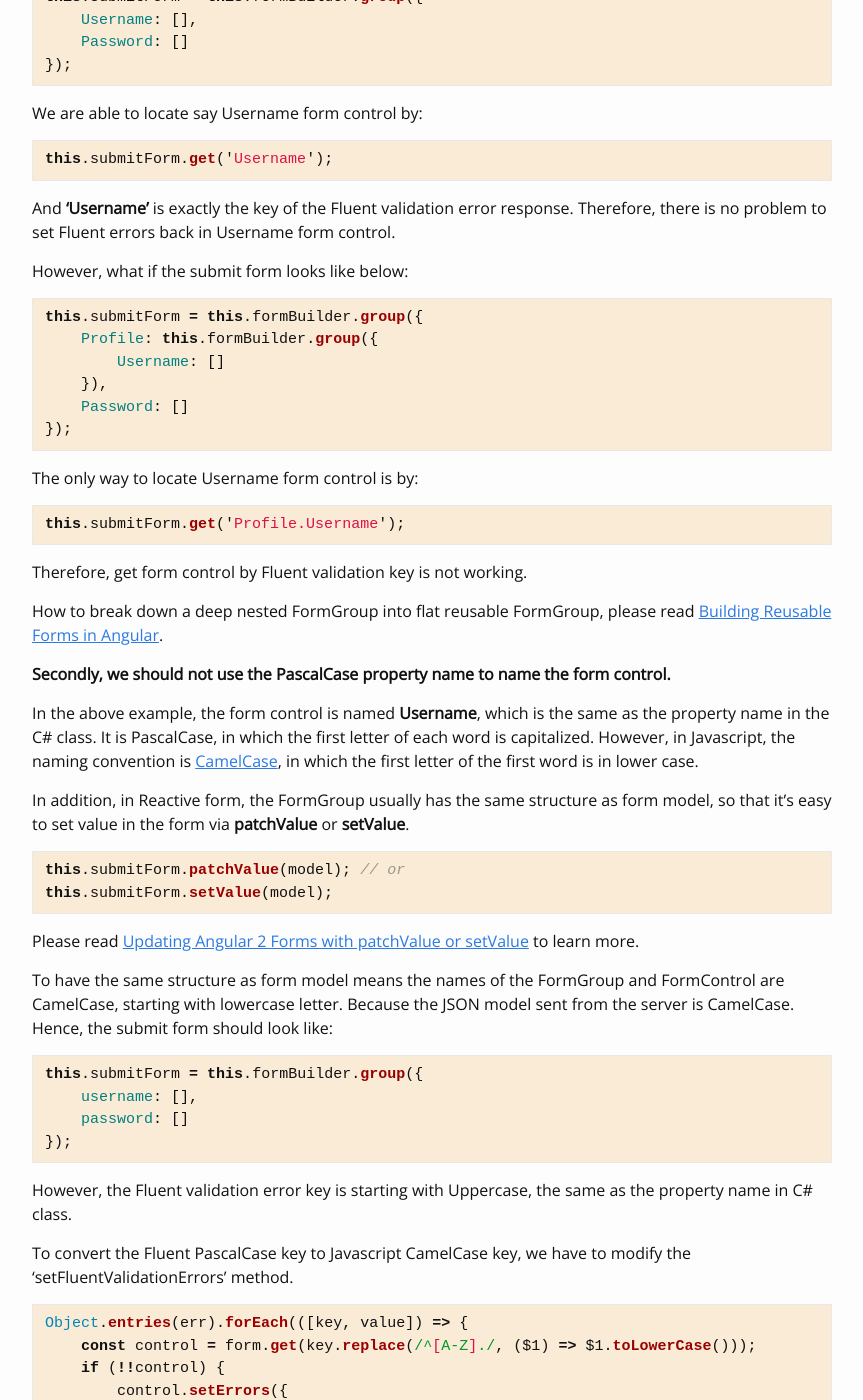
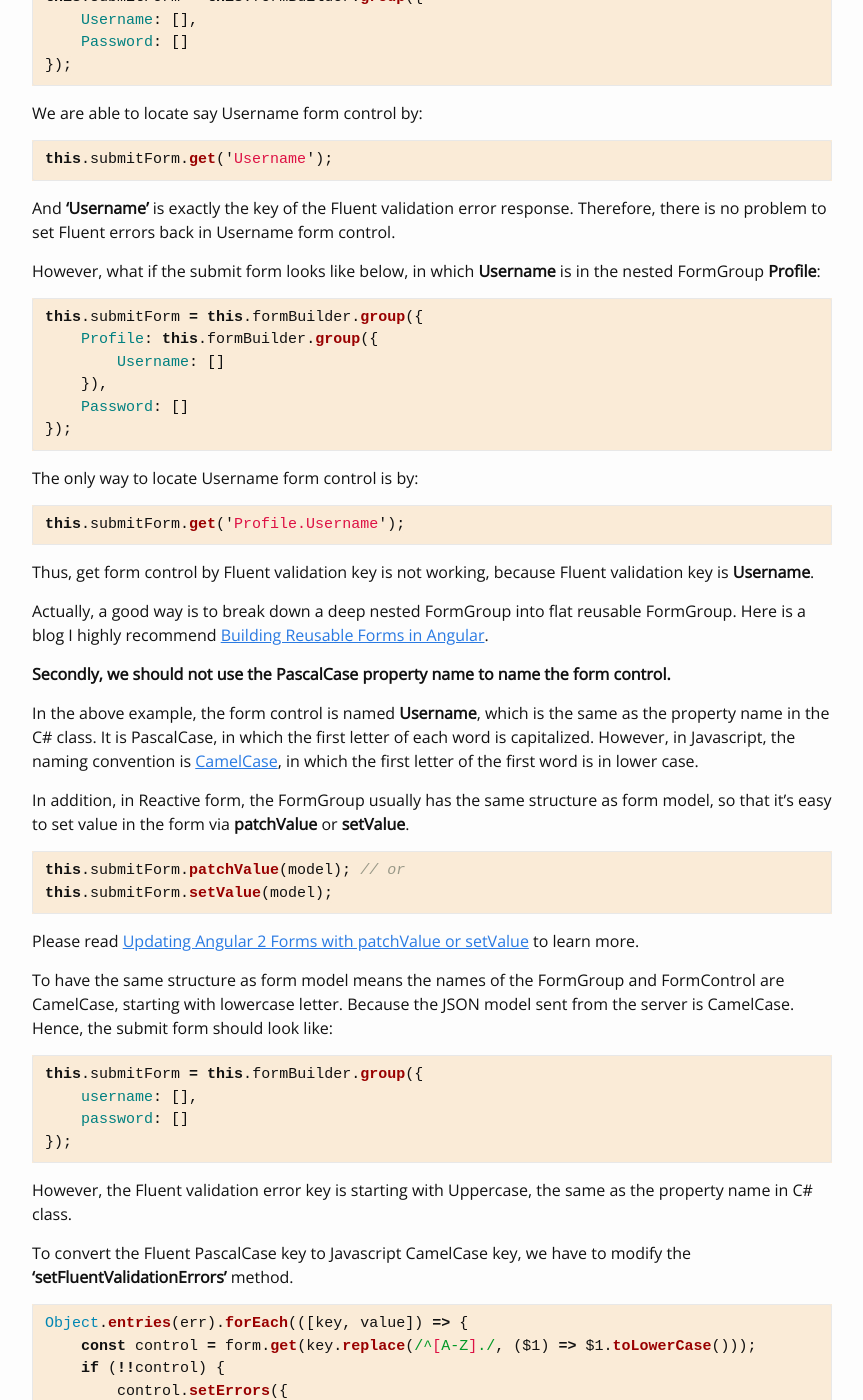
Before and after one commit to yuezhizizhang/yuezhizizhang.github.io, a Jekyll site: the page built from _posts/2020-01-21-angular-reactive-form-with-fluent-validations.markdown, in a window 1280 px wide and 1400 px high, scrolled down 1454 px. Shown: the whole window, without its empty margins (208-1071 px from the left). Built offline with Jekyll 4.4.1, drawn with Linux system fonts in a browser that asks for light colours; some web fonts are replaced.

Commit message:
2020-01-28

````diff
--- a/_posts/2020-01-21-angular-reactive-form-with-fluent-validations.markdown
+++ b/_posts/2020-01-21-angular-reactive-form-with-fluent-validations.markdown
@@ -81,7 +81,7 @@ this.submitForm.get('Username');
 
 And **'Username'** is exactly the key of the Fluent validation error response. Therefore, there is no problem to set Fluent errors back in Username form control.
 
-However, what if the submit form looks like below:
+However, what if the submit form looks like below, in which **Username** is in the nested FormGroup **Profile**:
 
 ```typescript
 this.submitForm = this.formBuilder.group({
@@ -98,9 +98,9 @@ The only way to locate Username form control is by:
 this.submitForm.get('Profile.Username');
 ```
 
-Therefore, get form control by Fluent validation key is not working.
+Thus, get form control by Fluent validation key is not working, because Fluent validation key is **Username**.
 
-How to break down a deep nested FormGroup into flat reusable FormGroup, please read [Building Reusable Forms in Angular](https://coryrylan.com/blog/building-reusable-forms-in-angular).
+Actually, a good way is to break down a deep nested FormGroup into flat reusable FormGroup. Here is a blog I highly recommend [Building Reusable Forms in Angular](https://coryrylan.com/blog/building-reusable-forms-in-angular).
 
 **Secondly, we should not use the PascalCase property name to name the form control.**
 
@@ -126,7 +126,7 @@ this.submitForm = this.formBuilder.group({
 
 However, the Fluent validation error key is starting with Uppercase, the same as the property name in C# class.
 
-To convert the Fluent PascalCase key to Javascript CamelCase key, we have to modify the 'setFluentValidationErrors' method.
+To convert the Fluent PascalCase key to Javascript CamelCase key, we have to modify the **'setFluentValidationErrors'** method.
 
 ```typescript
 Object.entries(err).forEach(([key, value]) => {
````
